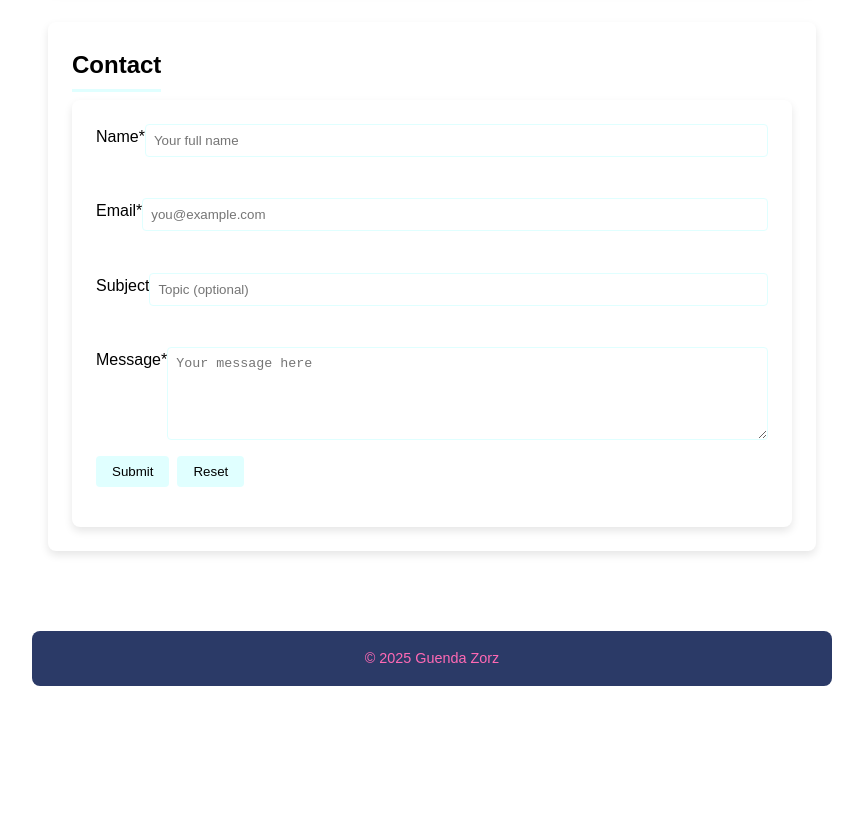
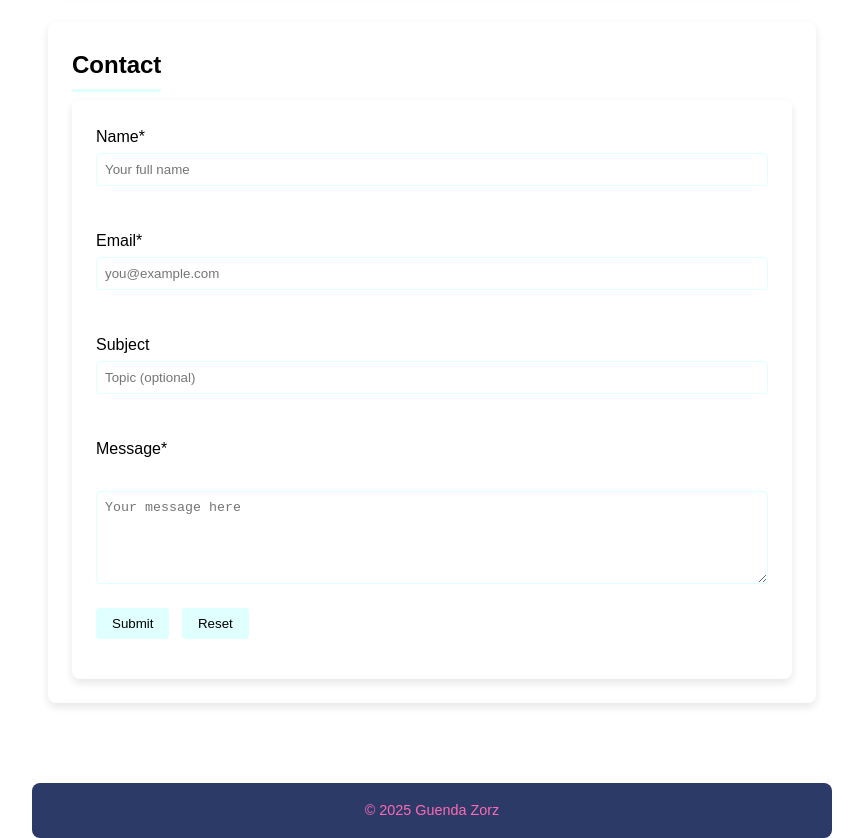
Before and after one commit to guendazorz/exam_GuendaZorz, a plain HTML site: page index.html in a window 1280 px wide. Shown: the part 580-1418 px from the top of the page, without its empty margins (208-1071 px from the left). Before the commit the page ends 1266 px from the top, so only its background shows below. Drawn offline with Linux system fonts and the light colour scheme.

Commit message:
Refine style

```diff
--- a/style.css
+++ b/style.css
@@ -95,7 +95,7 @@ form {
 
 form div {
   margin-bottom: 1rem;
-  display: flex;
+  display: block;
 }
 
 label {
@@ -125,6 +125,7 @@ button {
   border-radius: 4px;
   cursor: pointer;
   margin-right: 0.5rem;
+  transition: background-color 0.2s, transform 0.2s;
 }
 button:hover {
   background-color: cyan;
```
